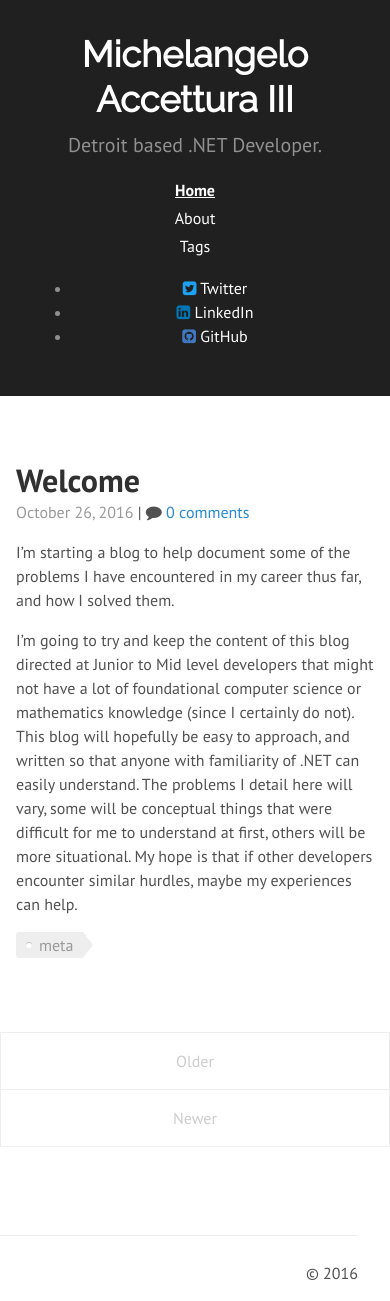
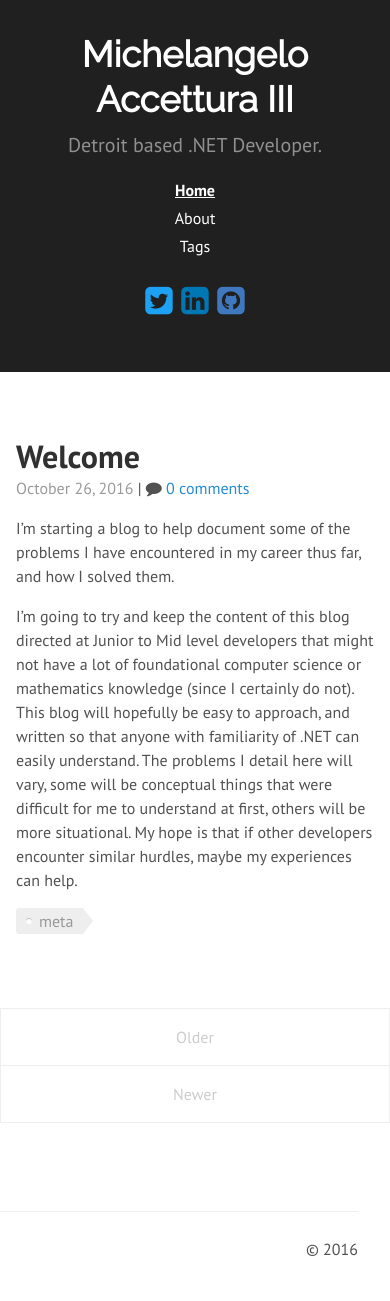
Before and after one commit to maccettura/maccettura.github.io, a Jekyll site: the page built from index.html, in a window 390 px wide. Built offline with Jekyll 4.4.1, drawn with Linux system fonts in a browser that asks for light colours; the list of posts is cut into pages by our own code; comment, search, counter and statistics services are not loaded; after the commit the page ends 1277 px from its top, so only the background shows below that.

Commit message:
It would help if I checked in all the files.  I need sleep

```diff
--- a/public/css/hyde.css
+++ b/public/css/hyde.css
@@ -245,7 +245,7 @@ footer{
   list-style: none;
 }
 
-ul.social-links{
+ul.sidebar-links{
   list-style: none;
   padding:0;
 }
@@ -255,13 +255,13 @@ footer > p{
 }
 
 @media (max-width: 48em) {
-  ul.social-links > li{
+  ul.sidebar-links > li{
     display: inline;
   }
-  ul.social-links li a span{
+  ul.sidebar-links li a span{
     display: none;
   }
-  ul.social-links li a{
+  ul.sidebar-links li a{
     font-size: 2em;
   }
 }
```
